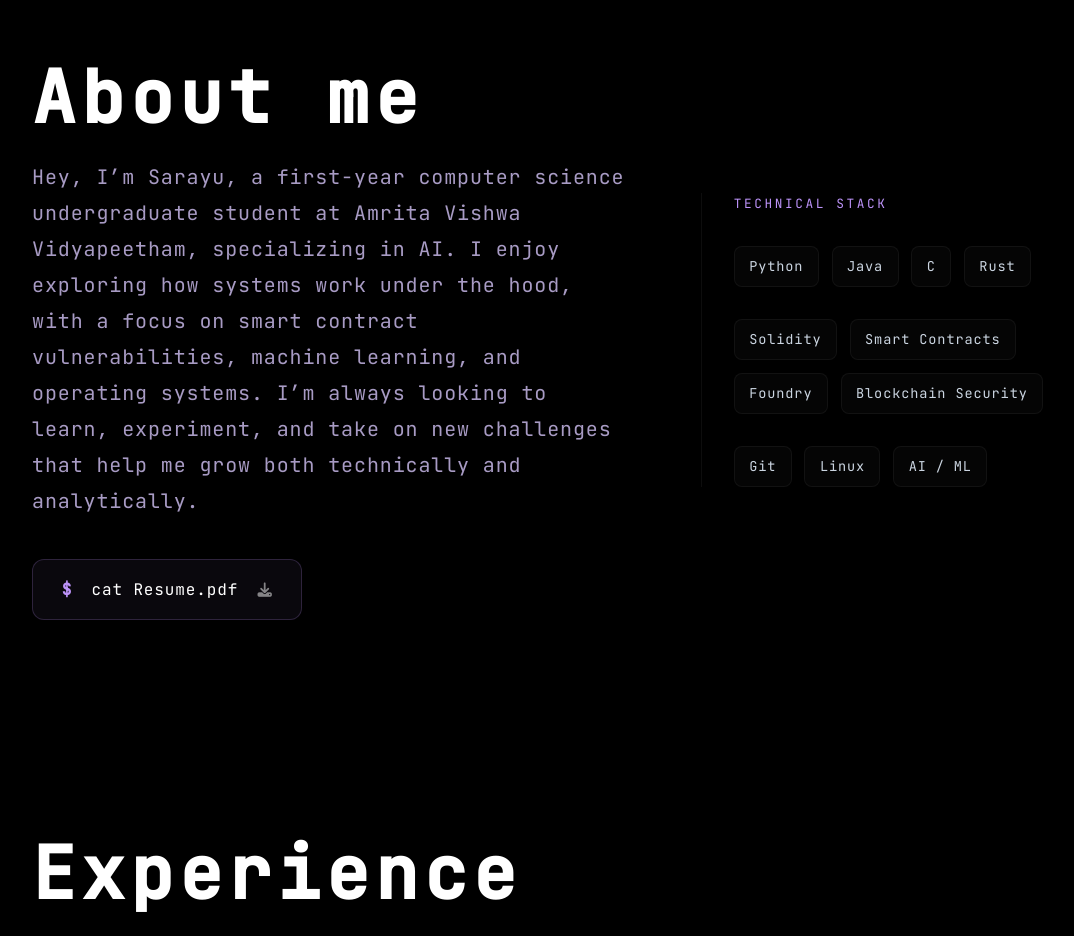
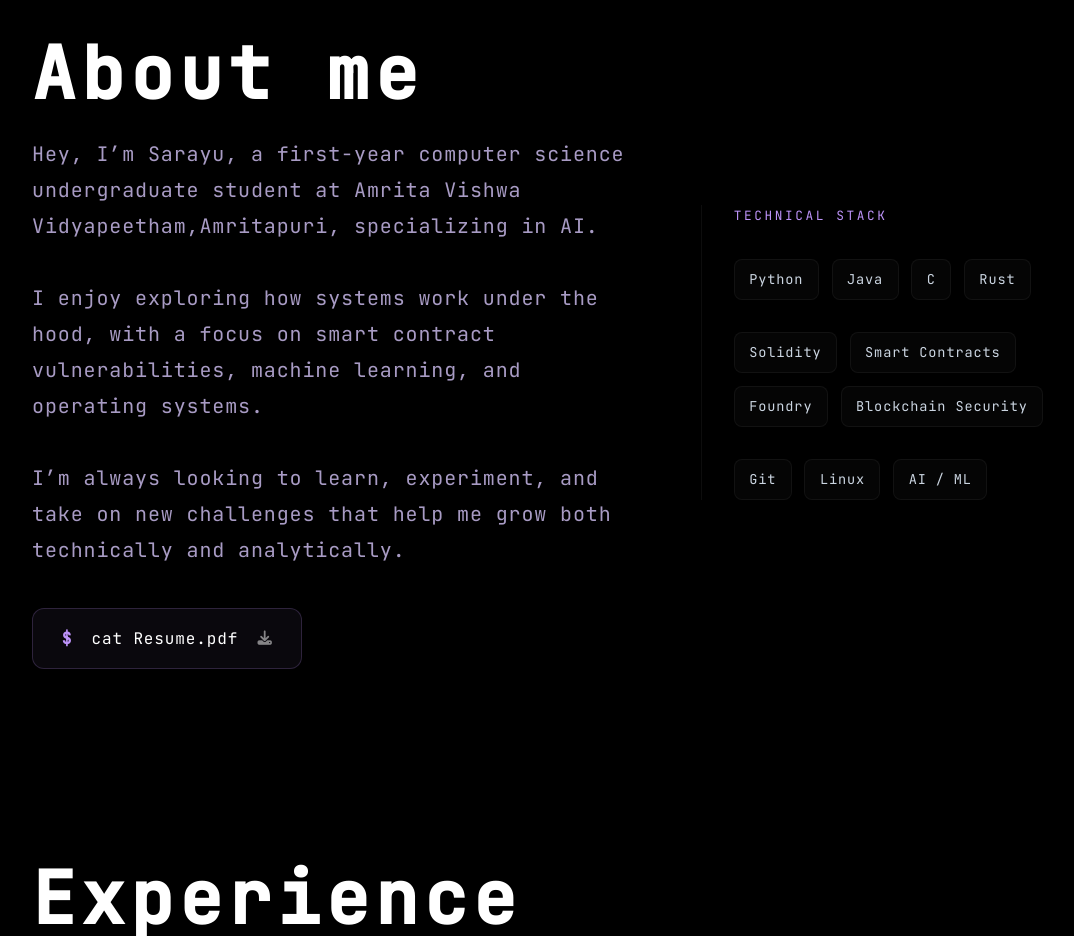
Before and after one commit to fd2c2/fd2c2-portfolio, a plain HTML site: page index.html in a window 1280 px wide. Shown: the part 820-1756 px from the top of the page, without its empty margins (96-1170 px from the left). Drawn offline with Linux system fonts and the light colour scheme; animation ran at ten frames a second; a small style sheet from the web is missing.

Commit message:
refined content

```diff
--- a/index.html
+++ b/index.html
@@ -45,10 +45,11 @@
                     <h2 class="section-title">About me</h2>
                     <p class="section-description">
                         Hey, I’m Sarayu, a first-year computer science undergraduate student at Amrita Vishwa
-                        Vidyapeetham, specializing in AI.
+                        Vidyapeetham,Amritapuri, specializing in AI. <br><br>
                         I enjoy exploring how systems work under the hood, with a focus on smart contract
                         vulnerabilities,
-                        machine learning, and operating systems. I’m always looking to learn, experiment, and take on
+                        machine learning, and operating systems. <br><br> I’m always looking to learn, experiment, and
+                        take on
                         new
                         challenges that help me grow both technically and analytically.
                     </p>
```
